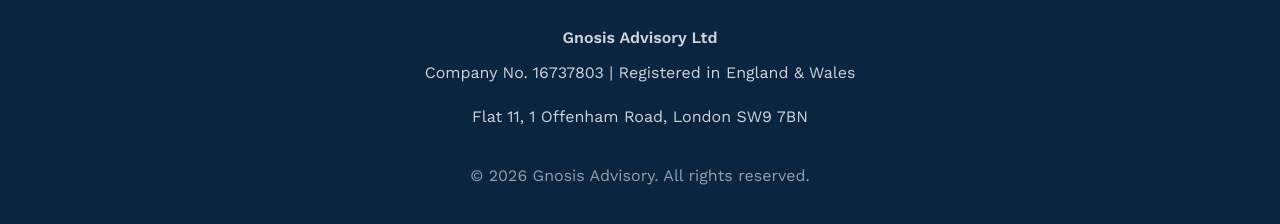
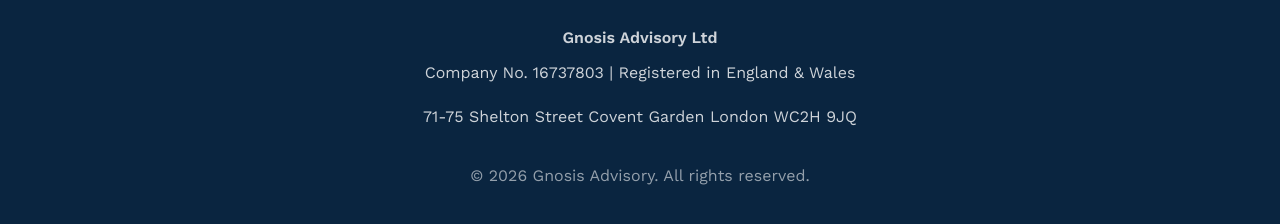
Before and after one commit to gnosisadvisory/gnosisadvisory.github.io, a Jekyll site: the page index.html, which Jekyll copies as it is, in a window 1280 px wide and 900 px high, scrolled down 5159 px. Shown: the part 655-879 px from the top of the window. Built offline with Jekyll 4.4.1, drawn with Linux system fonts in a browser that asks for light colours.

Commit message:
Change Address

```diff
--- a/index.html
+++ b/index.html
@@ -62,9 +62,9 @@
       "serviceType": ["Commercial Due Diligence", "Growth Strategy", "Market Analysis", "Political Risk Analysis"],
       "address": {
         "@type": "PostalAddress",
-        "streetAddress": "Flat 11, 1 Offenham Road",
-        "addressLocality": "London",
-        "postalCode": "SW9 7BN",
+        "streetAddress": "71-75 Shelton Street",
+        "addressLocality": "Covent Garden London",
+        "postalCode": "WC2H 9JQ",
         "addressCountry": "GB"
       },
       "email": "eduardo@gnosisadvisory.co.uk",
@@ -1276,7 +1276,7 @@
         <div class="footer-content">
             <p><strong>Gnosis Advisory Ltd</strong></p>
             <p>Company No. 16737803 | Registered in England & Wales</p>
-            <p style="margin-top: 1rem;">Flat 11, 1 Offenham Road, London SW9 7BN</p>
+            <p style="margin-top: 1rem;">71-75 Shelton Street Covent Garden London WC2H 9JQ</p>
             <p style="margin-top: 2rem; opacity: 0.7;">© 2026 Gnosis Advisory. All rights reserved.</p>
         </div>
     </footer>
```
